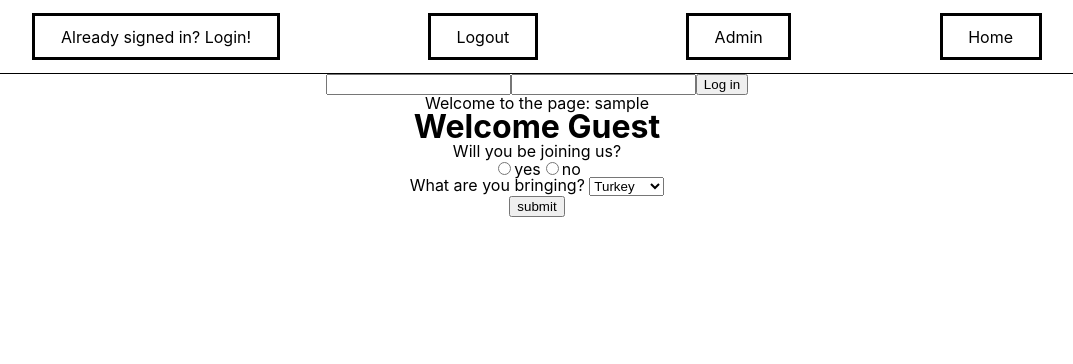
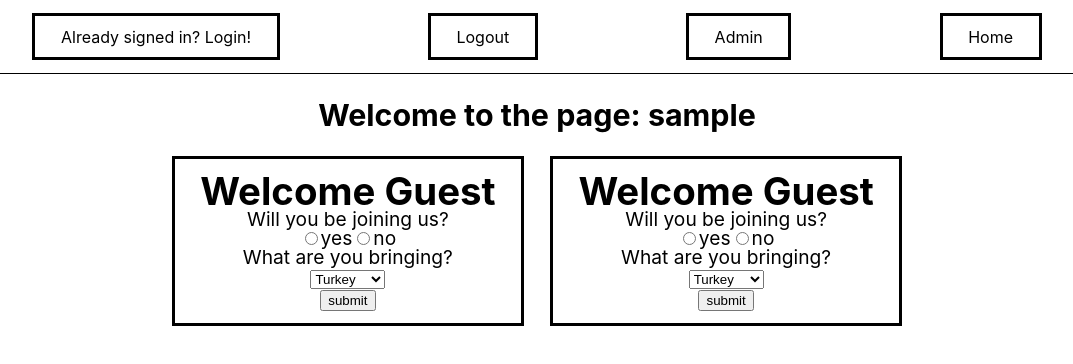
Before and after one commit to potluck-buildweek/front-end, a React (Create React App) app: page / in a window 1280 px wide. Shown: the top 364 px of the page, without its empty margins (103-1176 px from the left). Built offline with nearby package versions, Linux system fonts and the light colour scheme; no server answers; sample sign-in values are in the browser's storage.

Commit message:
edited login and private, worked on css and styling

```diff
--- a/src/components/App.css
+++ b/src/components/App.css
@@ -57,6 +57,11 @@ h1{
 	font-size: 2em;
 	font-weight: bold;
 }
+h2{
+	font-size: 1.9em;
+	font-weight: bold;
+	margin:2% 5%;
+}
 .App {
   text-align: center;
 }
@@ -65,7 +70,7 @@ nav{
 	border-bottom: 1px solid black;
 	padding: 1% 0;
 	position: sticky;
-	top:0;
+	top: 0;
 	flex-flow: row wrap;
 	background-color: white;
 	align-items: center;
@@ -89,6 +94,35 @@ nav a:hover{
 	border: 3px solid white;
 	color: white;
 	cursor: pointer;
+}
+.login{
+	display: flex;
+	justify-content: center;
+	flex-flow: column wrap;
+	margin: 3% 40%;
+	padding: 1% 0 1% 0;
+	border: 2px solid black;
+}
+.login img{
+
+	width: 100%;
+	padding-bottom: 6%;
+
+}
+.wrapper{
+	display:flex;
+	align-items: center;
+	justify-content: center;
+	margin: 0 0;
+	font-size: 120%;
+}
+.card{
+	border: 3px solid black;
+	padding: 1% 2%;
+	margin: 0 1%;
+}
+.card p{
+	margin:2%;
 }
 
 @media (max-width: 800px) {
--- a/src/components/App.js
+++ b/src/components/App.js
@@ -1,7 +1,8 @@
 import './App.css';
 
-import React from 'react';
+import React, { useState, useEffect } from 'react';
 import { BrowserRouter as Router, Route, Link, Switch } from 'react-router-dom';
+import axios from 'axios';
 
 import PrivateRoute from './PrivateRoute';
 
@@ -9,11 +10,18 @@ import Login from './Login';
 import Logout from './Logout';
 import GuestForm from './GuestForm'
 
+const initialFormValues = {
+  users: '',
+  events: [],
+}
+
 function App() {
   // const [isLoggedIn, setIsLoggedIn] = useState(false)
   const isLoggedIn = localStorage.getItem('token');
   const role = localStorage.getItem('role');
   const username = localStorage.getItem('username');
+
+  axios.get('login').then().catch(); //for the backend, passthru to guest and organizer
 
   const submit=()=>{
     //wip
@@ -36,15 +44,26 @@ function App() {
         <Switch>
           {/* after login authentication  the user can changed dates and other fields in the organizer*/}
           <PrivateRoute exact path="/protected" component={"Organizer"} />
-          <Route path="/logout" component={Logout} />
-          <Route path="/login" component={Login} />
-          <Route path="/" component={Login} />
+          {!isLoggedIn && <div className='login'><img src='https://media.istockphoto.com/photos/reality-check-ahead-picture-id689438716' />
+            <Route path="/logout" component={Logout} />
+            <Route path="/login" component={Login} />
+            <Route path="/" component={Login} />
+          </div>}
         </Switch>
         {isLoggedIn && <div>
-                <p>Welcome to the page: {username}</p>
+                <h2>Welcome to the page: {username}</h2>
+              </div>
+          }
+          <div className='wrapper'>
+        {isLoggedIn && <div className='card'>
                 <GuestForm submit={submit}/>
               </div>
-            }
+          }
+        {isLoggedIn && <div className='card'>
+                <GuestForm submit={submit}/>
+              </div>
+          }
+          </div>
       </div>
     </Router>
   );
--- a/src/components/GuestForm.js
+++ b/src/components/GuestForm.js
@@ -74,8 +74,7 @@ function GuestForm(props) {
             <h1>Welcome Guest</h1>
 
             <form onSubmit={formSubmit} id="guest-form">
-                <label htmlFor="rsvp">Will you be joining us?</label>
-                <p>
+                <label htmlFor="rsvp">Will you be joining us?</label><br />
                     <input
                         id="rsvp"
                         type="radio"
@@ -91,12 +90,9 @@ function GuestForm(props) {
                         name="rsvp"
                         value="no"
                         checked={form.false}
-                    />no
-
-
-                </p>
-                <p><label htmlFor="item-dropdown">What are you bringing? </label>
-                    <select
+                    />no<br />
+                    <label htmlFor="item-dropdown">What are you bringing? </label>
+                    <br /><select
                     id="item-dropdown"
                     name="items"
                     value={form.items}
@@ -104,14 +100,11 @@ function GuestForm(props) {
                         <option value="Turkey">Turkey</option>
                         <option value="Ham">Ham</option>
                         <option value="Potatoes">Potatoes</option>
-                    </select>
-                </p>
+                    </select><br />
                 <button onClick={onSubmit}>submit</button>
             </form>
         </div>
     );
-
-
 }
 
 
--- a/src/components/Login.js
+++ b/src/components/Login.js
@@ -22,7 +22,7 @@ handleChange = e => {
     e.preventDefault();
     //1. axios call http://localhost:5000/api/login pass in username and password through the body
 
-    axios.post('http://localhost:5000/api/login', this.state.credentials)
+    axios.post('api/auth/login', this.state.credentials)
       .then(resp=> {
         //2. if the call is successful: save token in localStorage
         localStorage.setItem('token', resp.data.token);
@@ -38,7 +38,6 @@ handleChange = e => {
 
   render() {
     return (
-      <div>
         <form onSubmit={this.login}>
           <input
             type="text"
@@ -54,7 +53,6 @@ handleChange = e => {
           />
           <button>Log in</button>
         </form>
-      </div>
     );
   }
 }
--- a/src/utils/axiosWithAuth.js
+++ b/src/utils/axiosWithAuth.js
@@ -7,7 +7,7 @@ const axiosWithAuth = ()=> {
         headers: {
             authorization: token
         },
-        baseURL: 'http://localhost:5000/api' //waiting for backend to put path
+        baseURL: '/api/auth' //waiting for backend to put path
     });
 }
 
```
